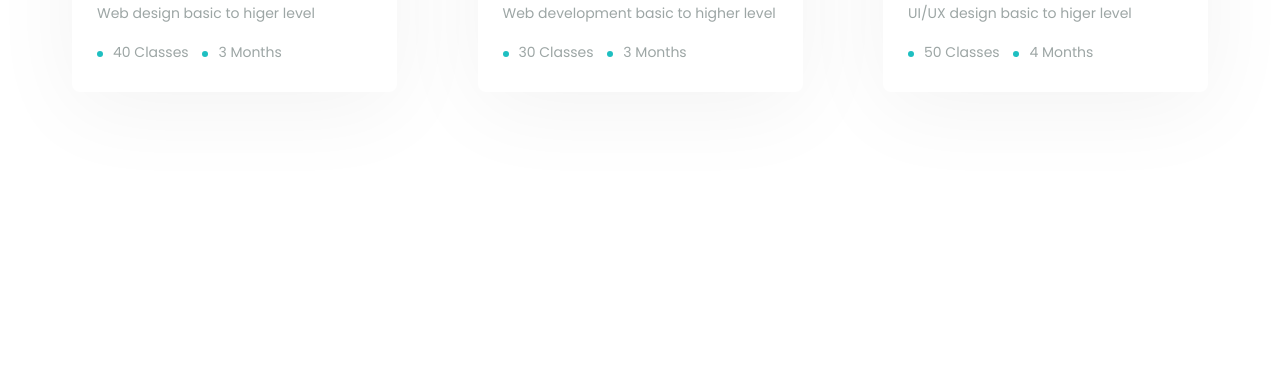
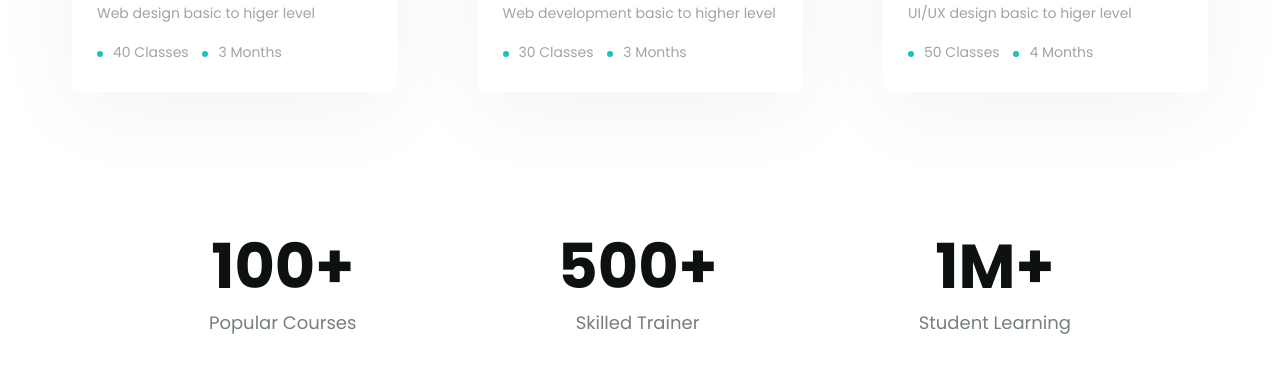
Before and after one commit to anhtunguyen05/HTML-CSS-Train, a plain HTML site: page CSS-bai91-thuchanhduan2/index.html in a window 1280 px wide. Shown: the part 2171-2543 px from the top of the page. Drawn offline with Linux system fonts and the light colour scheme.

Commit message:
#1 - Duan2: complete countdown

```diff
--- a/CSS-bai91-thuchanhduan2/assets/css/styles.css
+++ b/CSS-bai91-thuchanhduan2/assets/css/styles.css
@@ -537,3 +537,33 @@ header .body {
   border-radius: 50%;
   background: #1ebfc1;
 }
+/* ---------- countdown ---------- */
+.countdown {
+  margin-top: 81px;
+}
+
+.countdown .body {
+  margin-left: auto;
+  margin-right: auto;
+  max-width: 862px;
+}
+
+.countdown .countdown-list {
+  display: flex;
+  justify-content: space-between;
+}
+
+.countdown .static {
+  color: #0d1111;
+  text-align: center;
+  font-size: 6.2rem;
+  font-weight: 700;
+}
+
+.countdown .countdown-item .desc {
+  margin-top: 11px;
+  color: #767e7e;
+  text-align: center;
+  font-size: 1.8rem;
+  line-height: normal;
+}
--- a/CSS-bai91-thuchanhduan2/index.html
+++ b/CSS-bai91-thuchanhduan2/index.html
@@ -254,6 +254,32 @@
           </div>
         </div>
       </div>
+      <!-- countdown -->
+      <div class="countdown">
+        <div class="main-content">
+          <div class="body">
+            <div class="countdown-list">
+              <!-- item 1 -->
+              <div class="countdown-item">
+                <p class="static"><strong>100+</strong></p>
+                <p class="desc">Popular Courses</p>
+              </div>
+
+              <!-- item 2 -->
+              <div class="countdown-item">
+                <p class="static"><strong>500+</strong></p>
+                <p class="desc">Skilled Trainer</p>
+              </div>
+
+              <!-- item 3 -->
+              <div class="countdown-item">
+                <p class="static"><strong>1M+</strong></p>
+                <p class="desc">Student Learning</p>
+              </div>
+            </div>
+          </div>
+        </div>
+      </div>
     </main>
   </body>
 </html>
```
